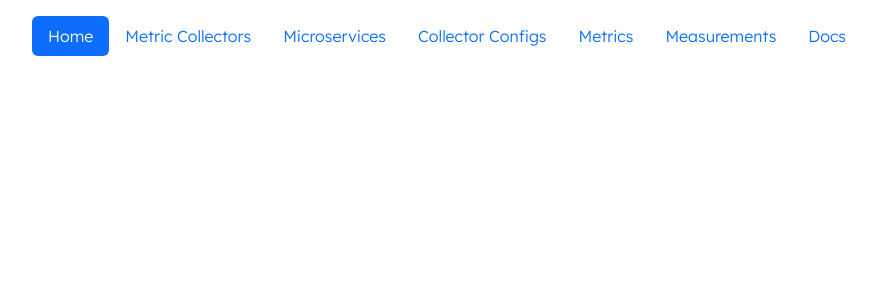
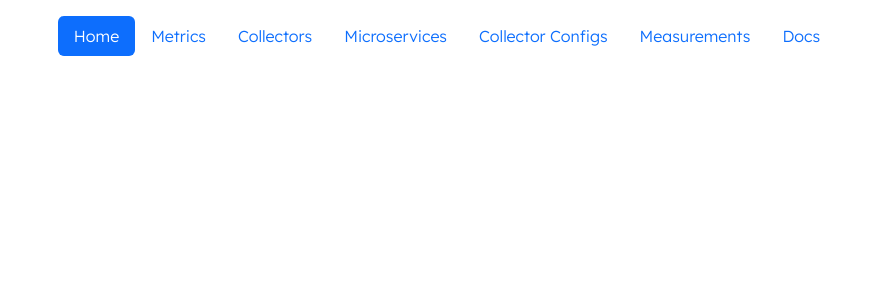
Before and after one commit to Microservices-Metrics/metrics-front, an Angular app: page / in a window 1280 px wide. Shown: the top 300 px of the page, without its empty margins (193-1070 px from the left). Built offline with nearby package versions, Linux system fonts and the light colour scheme.

Commit message:
Fix navigation links in header component to correct routing for Metrics, Collectors, and Microservices

```diff
--- a/src/app/header/header.component.html
+++ b/src/app/header/header.component.html
@@ -5,11 +5,20 @@
     </li>
     <li class="nav-item">
       <a
+        routerLink="metrics"
+        routerLinkActive="active"
+        ariaCurrentWhenActive="page"
+        class="nav-link"
+        >Metrics</a
+      >
+    </li>
+    <li class="nav-item">
+      <a
         routerLink="metric-collectors"
         routerLinkActive="active"
         ariaCurrentWhenActive="page"
         class="nav-link"
-        >Metric Collectors</a
+        >Collectors</a
       >
     </li>
     <li class="nav-item">
@@ -32,15 +41,6 @@
     </li>
     <li class="nav-item">
       <a
-        routerLink="metrics"
-        routerLinkActive="active"
-        ariaCurrentWhenActive="page"
-        class="nav-link"
-        >Metrics</a
-      >
-    </li>
-    <li class="nav-item">
-      <a
         routerLink="measurements"
         routerLinkActive="active"
         ariaCurrentWhenActive="page"
```
